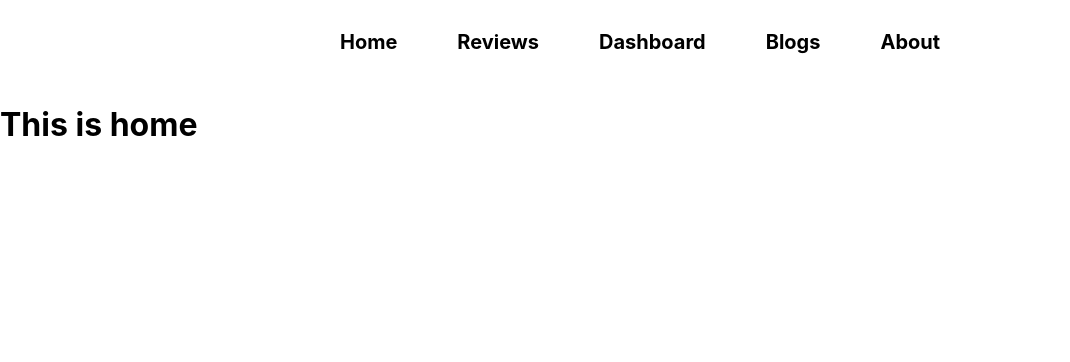
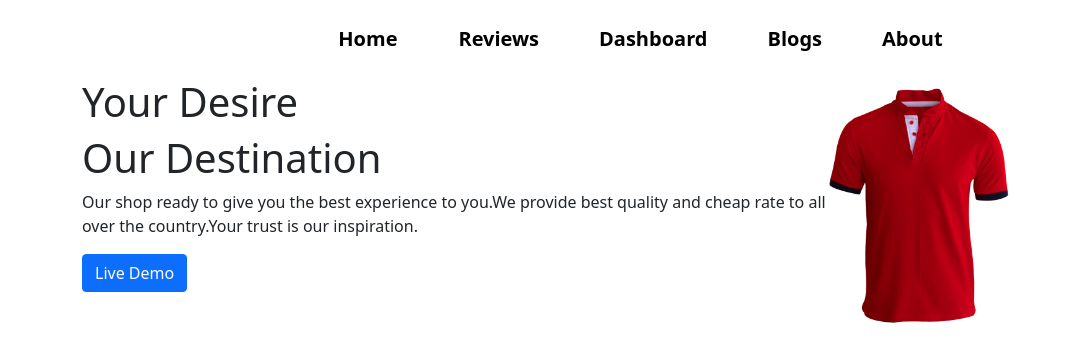
Before and after one commit to Shafak93/cloth-store, a React (Create React App) app: page / in a window 1280 px wide. Shown: the top 362 px of the page, without its empty margins (0-1070 px from the left). Built offline with nearby package versions, Linux system fonts and the light colour scheme.

Commit message:
home compo work finish

```diff
--- a/src/App.js
+++ b/src/App.js
@@ -6,12 +6,11 @@ import Dashboard from './Components/Dashboard/Dashboard';
 import Home from './Components/Home/Home';
 import Navbar from './Components/Navbar/Navbar';
 import Reviews from './Components/Reviews/Reviews';
-import bootstrap from 'bootstrap';
-import { Container } from 'react-bootstrap';
+import 'bootstrap/dist/css/bootstrap.min.css';
 
 function App() {
   return (
-    <div className="App ">
+    <div className="App Container">
       <Navbar></Navbar>
       <Routes>
          <Route path='/' element={<Home></Home>}></Route>
--- a/src/Components/Home/Home.js
+++ b/src/Components/Home/Home.js
@@ -1,9 +1,18 @@
 import React from 'react';
+import tshirt from '../../assets/images/tshirt.png'
 
 const Home = () => {
     return (
-        <div>
-            <h1>This is home</h1>
+        <div className='container d-flex justify-content-center'>
+            <div className="col-md-8">
+                <h1>Your Desire</h1>
+                <h1>Our Destination</h1>
+                <p>Our shop ready to give you the best experience to you.We provide best quality and cheap rate to all over the country.Your trust is our inspiration.</p>
+                <button className='btn btn-primary'>Live Demo</button>
+            </div>
+            <div className="col-md-4">
+                <img className='w-50' src={tshirt} alt="" />
+            </div>
         </div>
     );
 };
--- a/src/Components/Navbar/Navbar.css
+++ b/src/Components/Navbar/Navbar.css
@@ -1,8 +1,8 @@
-.nav-items{
+/* .nav-items{
     display: flex;
     justify-content: center;
 
-}
+} */
 .item{
     margin: 15px;
     padding: 15px;
--- a/src/Components/Navbar/Navbar.js
+++ b/src/Components/Navbar/Navbar.js
@@ -1,15 +1,16 @@
 import React from 'react';
+import { Container } from 'react-bootstrap';
 import { Link } from 'react-router-dom';
+
 import './Navbar.css'
-import bootstrap from 'bootstrap';
-import { Container } from 'react-bootstrap';
 
 
 const Navbar = () => {
     return (
-        <div >
-            <nav className='nav-items'>
-                <Link className='item' to='/'>Home</Link>
+        <div className='container d-flex justify-content-center ' >
+
+            <nav className='nav-items p-4'>
+                <Link className='item m-3' to='/'>Home</Link>
                 <Link className='item' to='reviews'>Reviews</Link>
                 <Link className='item' to='dashboard'>Dashboard</Link>
                 <Link className='item' to='blogs'>Blogs</Link>
```
